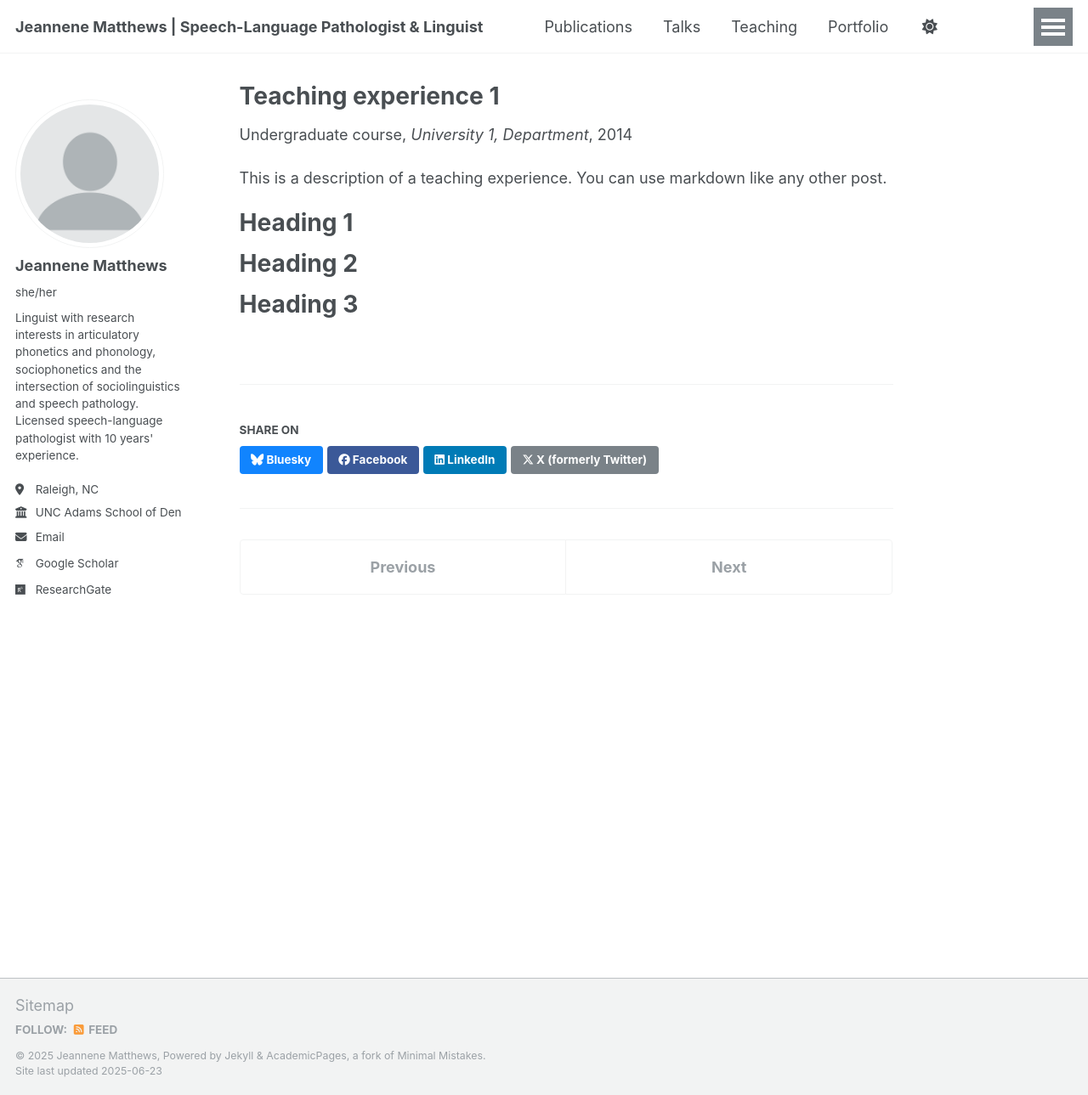
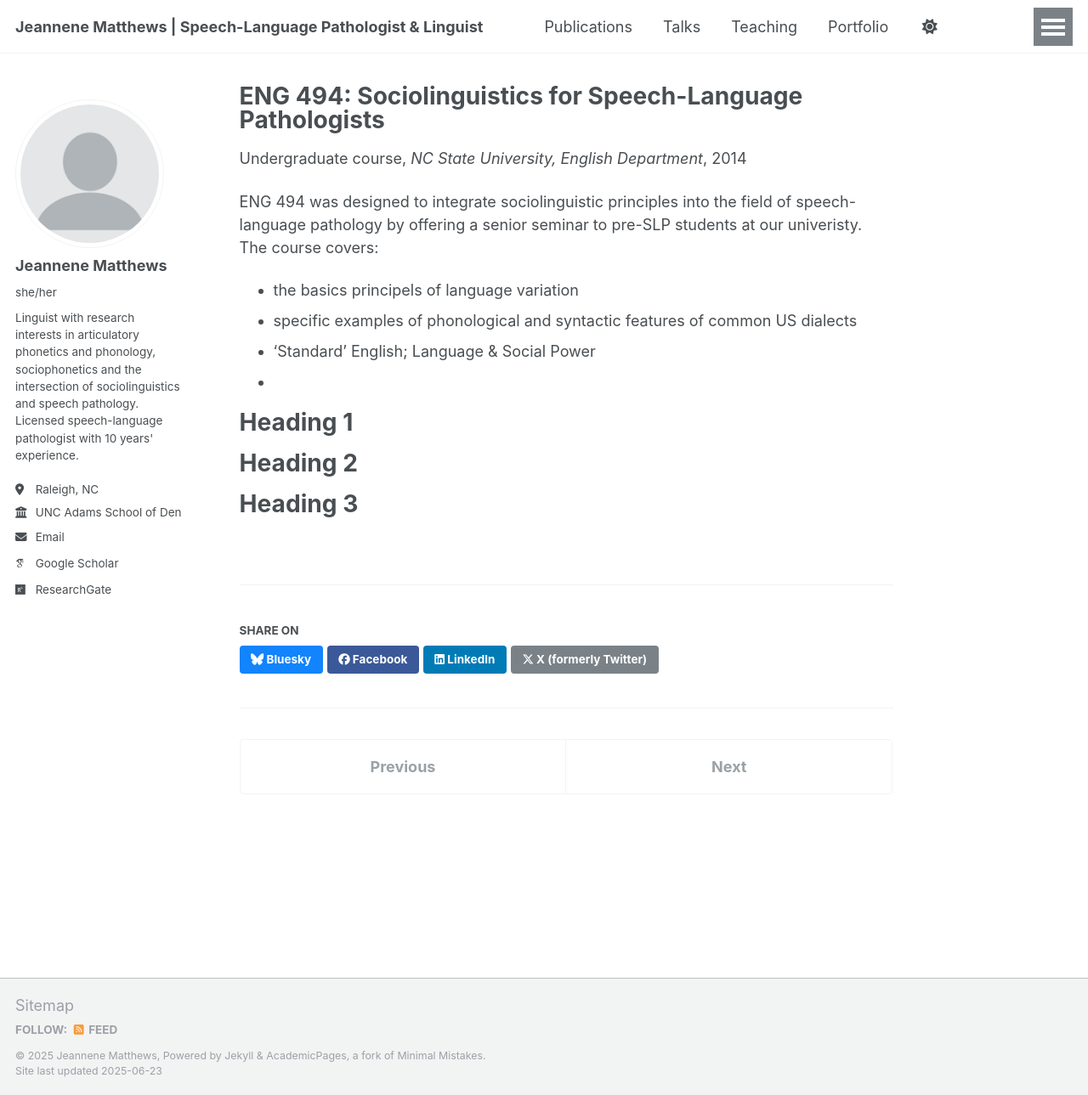
Before and after one commit to jlmatt15/jlmatt15.github.io, a Jekyll site: the page built from _teaching/2014-spring-teaching-1.md, in a window 1280 px wide and 1289 px high. Shown: the whole window at 85% size. Built offline with Jekyll 4.4.1, drawn with Linux system fonts in a browser that asks for light colours; some web fonts are replaced.

Commit message:
Update 2014-spring-teaching-1.md

```diff
--- a/_teaching/2014-spring-teaching-1.md
+++ b/_teaching/2014-spring-teaching-1.md
@@ -1,14 +1,18 @@
 ---
-title: "Teaching experience 1"
+title: "ENG 494: Sociolinguistics for Speech-Language Pathologists"
 collection: teaching
 type: "Undergraduate course"
 permalink: /teaching/2014-spring-teaching-1
-venue: "University 1, Department"
+venue: "NC State University, English Department"
 date: 2014-01-01
-location: "City, Country"
+location: "Raleigh, NC"
 ---
 
-This is a description of a teaching experience. You can use markdown like any other post.
+ENG 494 was designed to integrate sociolinguistic principles into the field of speech-language pathology by offering a senior seminar to pre-SLP students at our univeristy.  The course covers:
+  * the basics principels of language variation
+  * specific examples of phonological and syntactic features of common US dialects
+  * 'Standard' English; Language & Social Power
+  *
 
 Heading 1
 ======
```
